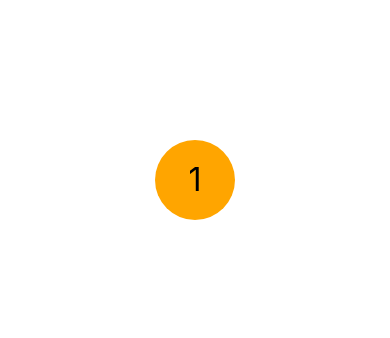
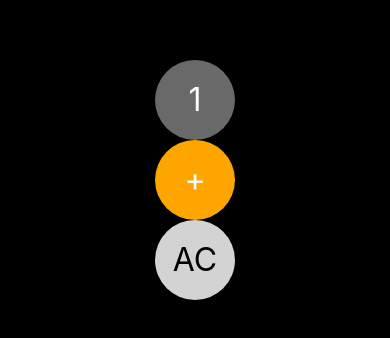
Before and after one commit to felipeskroski-zz/react-native-calculator, a React Native app: screen / in a window 390 px wide. Shown: the part 242-580 px from the top of the page. Built offline with nearby package versions, Linux system fonts and the light colour scheme.

Commit message:
button different types

```diff
--- a/App.js
+++ b/App.js
@@ -8,6 +8,8 @@ export default class App extends React.Component {
     return (
       <View style={styles.container}>
         <Button>1</Button>
+        <Button type='operator'>+</Button>
+        <Button type='utility'>AC</Button>
       </View>
     )
   }
@@ -16,7 +18,7 @@ export default class App extends React.Component {
 const styles = StyleSheet.create({
   container: {
     flex: 1,
-    backgroundColor: '#fff',
+    backgroundColor: 'black',
     alignItems: 'center',
     justifyContent: 'center',
   },
--- a/app/components/Button.js
+++ b/app/components/Button.js
@@ -6,9 +6,9 @@ import {
   View,
 } from 'react-native'
 
-const Button = ({ children }) => (
-  <TouchableHighlight style={styles.button}>
-   <Text style={styles.text}>{children}</Text>
+const Button = ({ children, type="number" }) => (
+  <TouchableHighlight style={[styles.button, styles[type]]}>
+   <Text style={[styles.text, (type==='utility') && styles.blackText]}>{children}</Text>
   </TouchableHighlight>
 )
 
@@ -24,7 +24,20 @@ const styles = StyleSheet.create({
   },
   text:{
     fontSize: 32,
-  }
+    color: 'white'
+  },
+  blackText:{
+    color: 'black'
+  },
+  number: {
+    backgroundColor: 'dimgray',
+  },
+  operator: {
+    backgroundColor: 'orange',
+  },
+  utility: {
+    backgroundColor: 'lightgrey',
+  },
 })
 
 export default Button
```
Also changed, not shown: app/containers/Calculator.js (deleted, +0 -23 lines).
